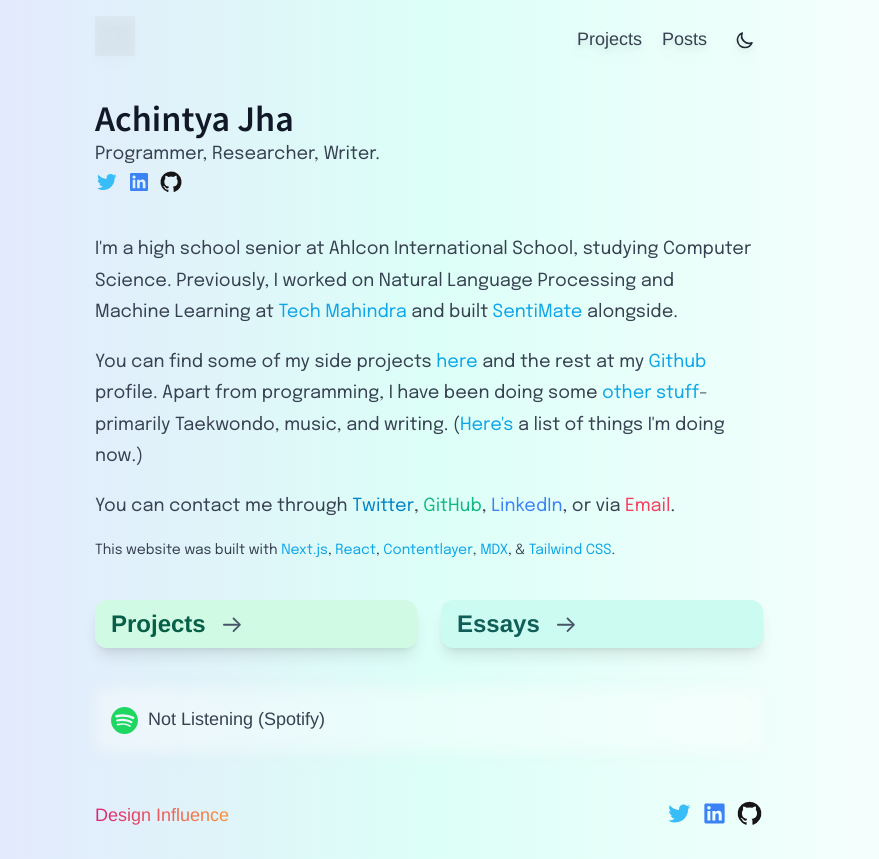
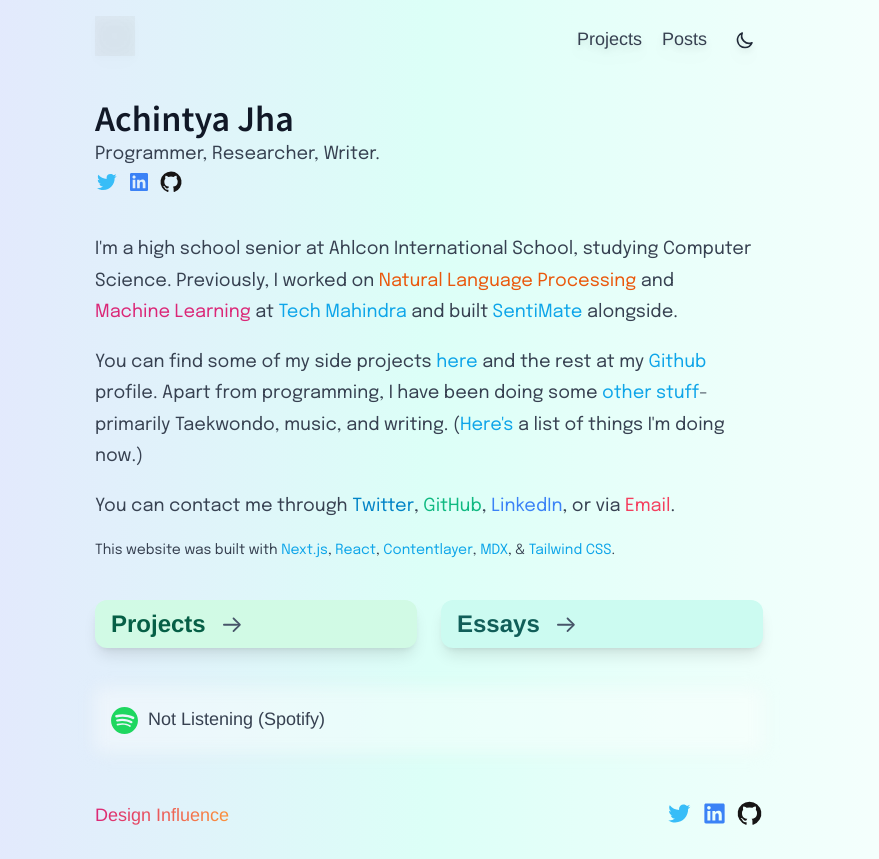
Before and after one commit to achntj/garden, a Next.js app: page / in a window 1280 px wide. Shown: the whole page, without its empty margins (211-1090 px from the left). Built offline with nearby package versions, Linux system fonts and the light colour scheme; no server answers.

Commit message:
index colors for light mode

```diff
--- a/pages/index.tsx
+++ b/pages/index.tsx
@@ -55,11 +55,11 @@ export default function Home() {
           </span> */}
           I{"'"}m a high school senior at Ahlcon International School, studying
           Computer Science. Previously, I worked on{" "}
-          <span className="dark:text-emerald-500">
+          <span className="text-orange-600 dark:text-emerald-500">
             Natural Language Processing{" "}
           </span>
           and{" "}
-          <span className="dark:text-blue-400 whitespace-nowrap">
+          <span className="text-pink-600 dark:text-blue-400 whitespace-nowrap">
             Machine Learning
           </span>{" "}
           at{" "}
```
